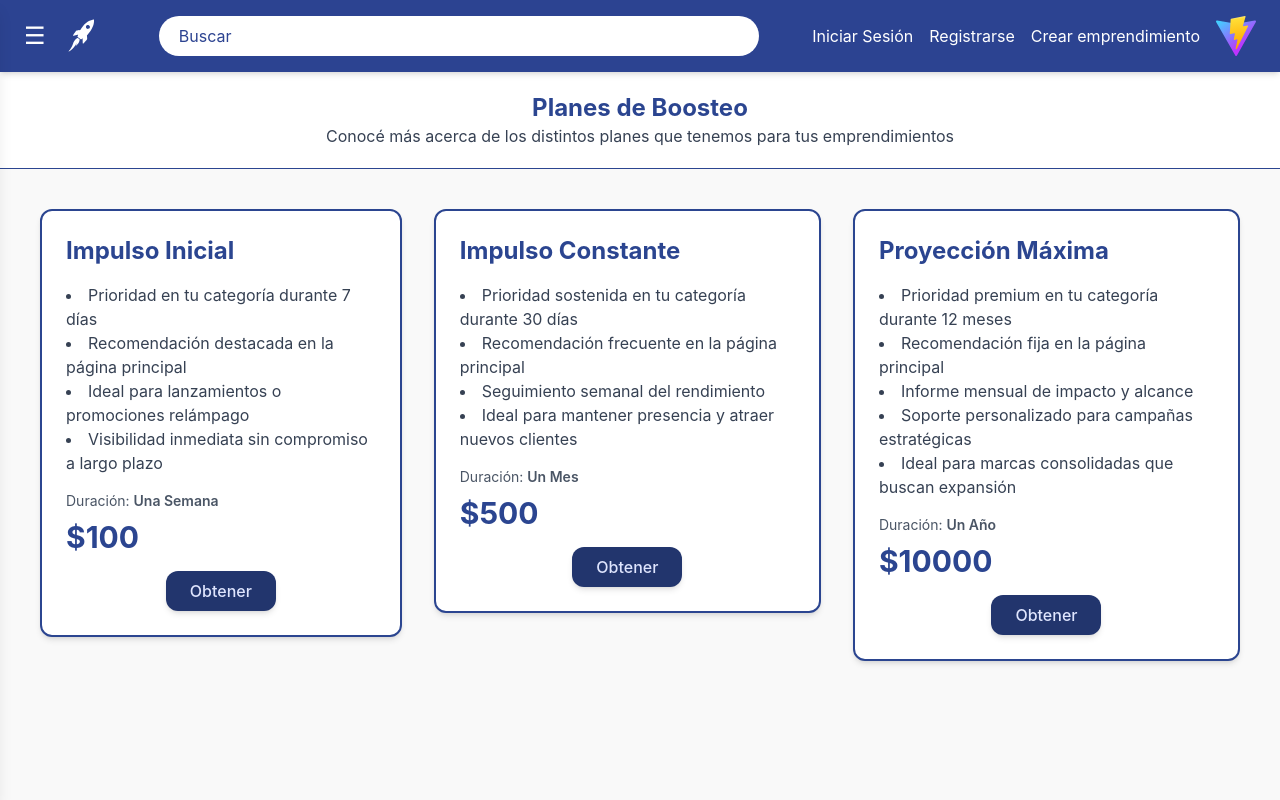
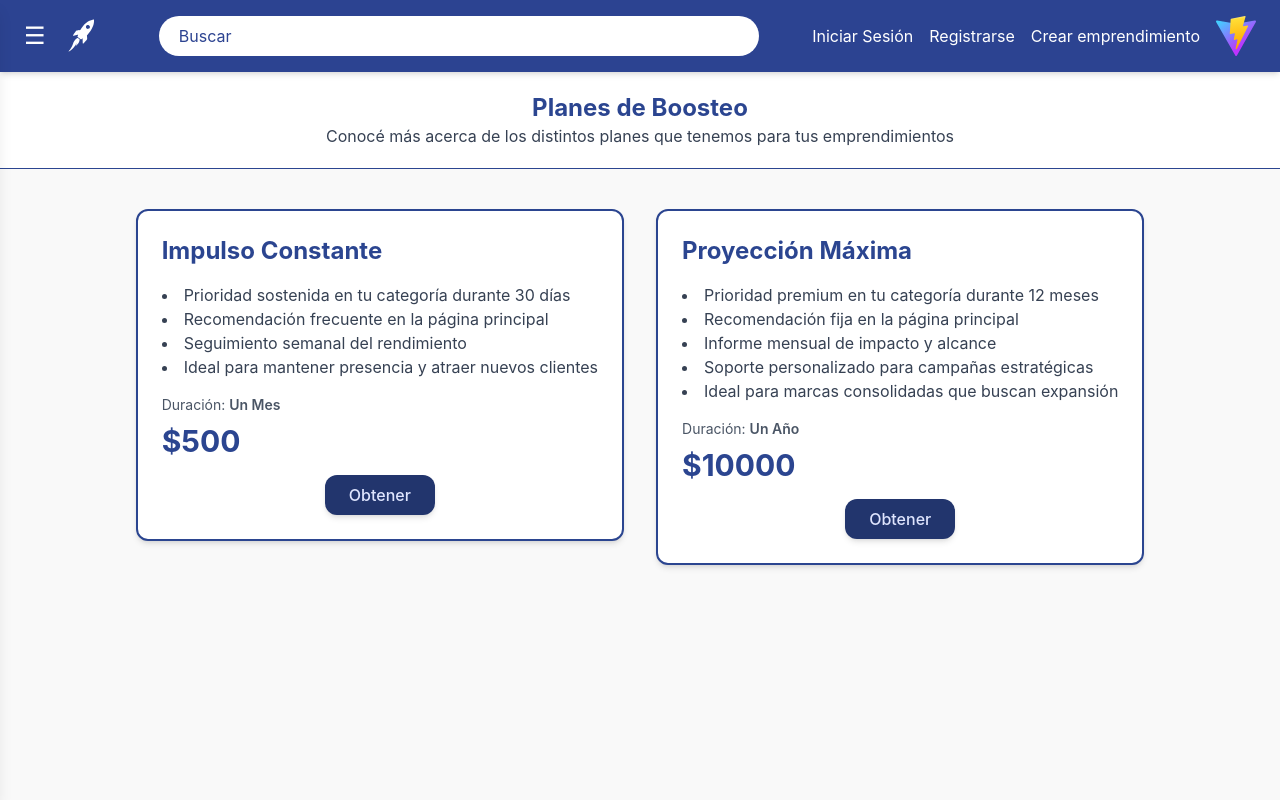
Before and after one commit to jo0nnie/proyecta, a React (Vite) app: page /infoplanes in a window 1280 px wide. Shown: the top 800 px of the page. Built offline with nearby package versions, Linux system fonts and the light colour scheme.

Commit message:
Cambiado perfil emprendimiento

```diff
--- a/src/pages/PerfilEmprendimiento/components/PerfilEmprendimiento.jsx
+++ b/src/pages/PerfilEmprendimiento/components/PerfilEmprendimiento.jsx
@@ -27,7 +27,7 @@ const PerfilEmprendimiento = ({ emprendimiento }) => {
                             <Badge text={categoria} />
                         </h1>
                         <p className="text-gray-600">{resumen}</p>
-                        <p className="text-blue-700">{correo}</p>
+                        <p className="text-black-700">Usuario: {nombre}</p>
                     </div>
                 </div>
 
--- a/src/utils/planesInfoMock.json
+++ b/src/utils/planesInfoMock.json
@@ -1,16 +1,5 @@
 [
-  {
-    "id": "1",
-    "titulo": "Impulso Inicial",
-    "beneficio": [
-      "Prioridad en tu categoría durante 7 días",
-      "Recomendación destacada en la página principal",
-      "Ideal para lanzamientos o promociones relámpago",
-      "Visibilidad inmediata sin compromiso a largo plazo"
-    ],
-    "duracion": "Una Semana",
-    "precio": "100"
-  },
+
   {
     "id": "2",
     "titulo": "Impulso Constante",
```
